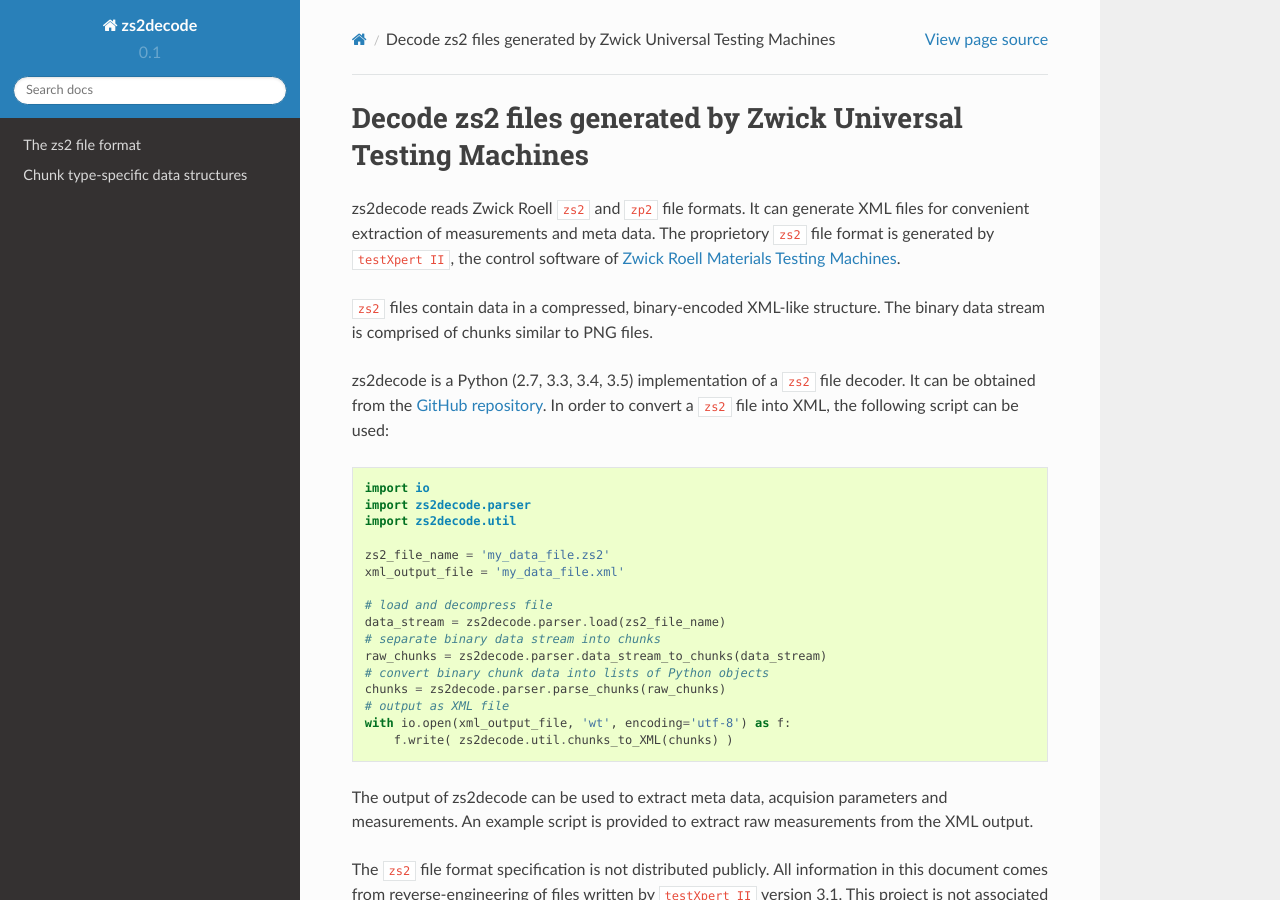
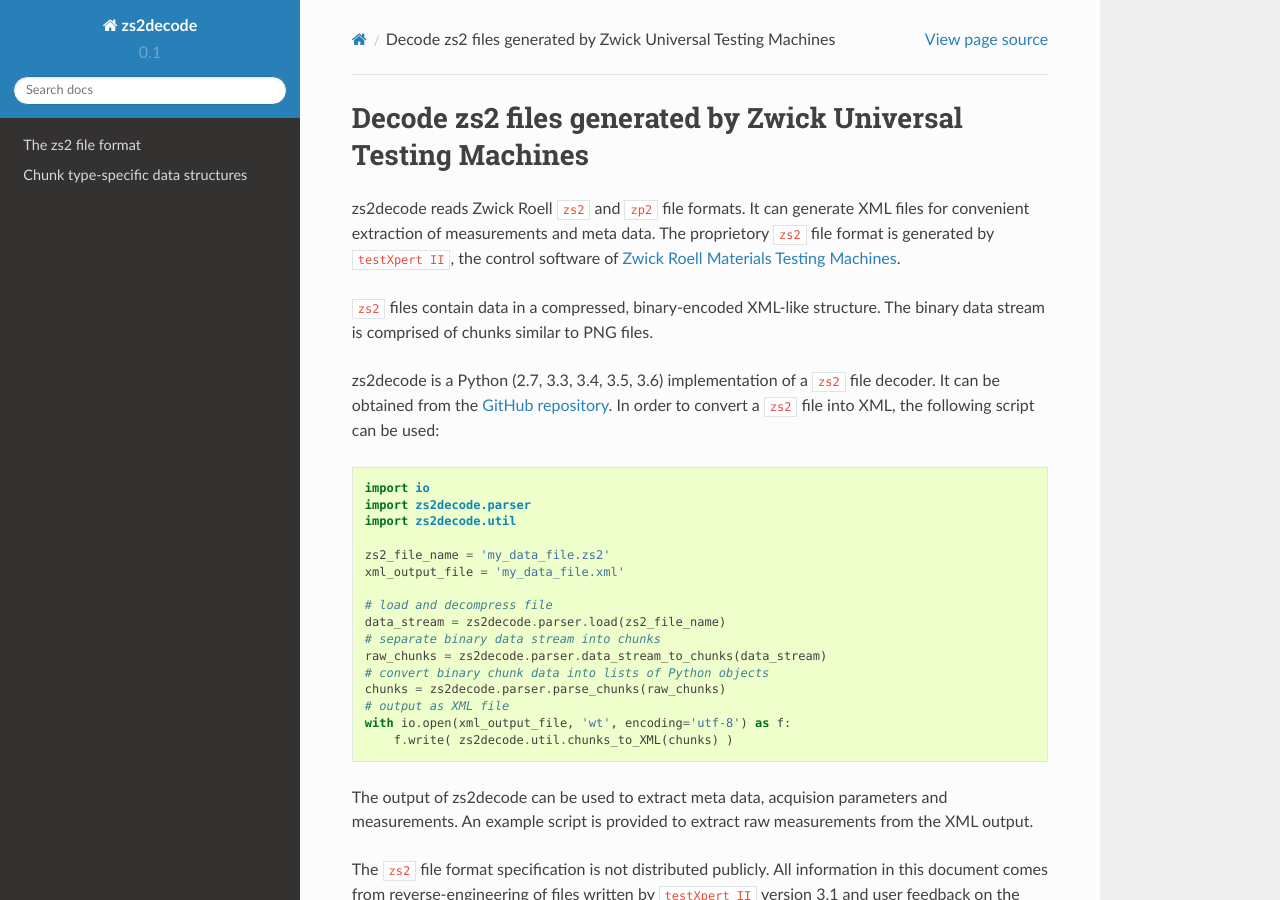
Before and after one commit to cpetrich/zs2decode, a Sphinx documentation site: the page built from docs/index.rst, in a window 1280 px wide and 900 px high. Built offline with Sphinx 7.4.7 and the Read the Docs theme 2.0.0, drawn with Linux system fonts in a browser that asks for light colours; some of the changed text lies outside the part shown.

Commit message:
mention Python 3.6

```diff
--- a/docs/index.rst
+++ b/docs/index.rst
@@ -13,7 +13,7 @@
 XML-like structure. The binary data stream is comprised of chunks
 similar to PNG files.
 
-zs2decode is a Python (2.7, 3.3, 3.4, 3.5) implementation of a
+zs2decode is a Python (2.7, 3.3, 3.4, 3.5, 3.6) implementation of a
 ``zs2`` file decoder. It can be obtained from the
 `GitHub repository <https://github.com/cpetrich/zs2decode.git>`_.
 In order to convert a ``zs2`` file into XML, the following
@@ -43,7 +43,8 @@
 
 The ``zs2`` file format specification is not distributed publicly.
 All information in this document comes from reverse-engineering of
-files written by ``testXpert II`` version 3.1.
+files written by ``testXpert II`` version 3.1 and user feedback on
+the github issue tracker.
 This project is not associated with `Zwick Roell`_.
 
 The ``zs2`` file format is unrelated to the
```
